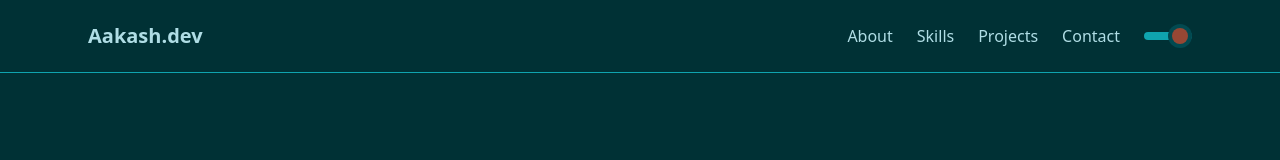
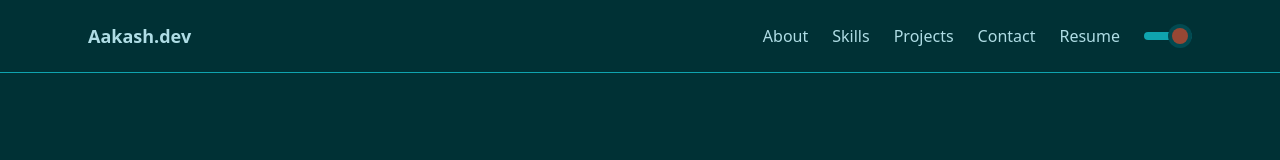
Before and after one commit to Aakash22010/myPortfolio, a React (Vite) app: page / in a window 1280 px wide. Shown: the top 160 px of the page. Built offline with nearby package versions, Linux system fonts and the light colour scheme.

Commit message:
first commit

```diff
--- a/src/components/Contact.jsx
+++ b/src/components/Contact.jsx
@@ -15,7 +15,7 @@ export default function Contact() {
          Open to internships, collaborations, and opportunities.
       </p>
       <a
-        href="mailto:your-email@gmail.com"
+        href="mailto:aakashdahiya167@gmail.com"
         className="px-6 py-3 bg-[var(--accent)] text-white rounded"
       >
         Email Me
--- a/src/components/Navbar.jsx
+++ b/src/components/Navbar.jsx
@@ -1,30 +1,19 @@
 import { motion, AnimatePresence, useScroll } from "framer-motion";
 import { useEffect, useState } from "react";
-import useTheme from "../hooks/useTheme";
 import ThemeToggle from "./ThemeToggle";
 
-
 export default function Navbar() {
-  const { theme, toggleTheme } = useTheme();
   const { scrollY } = useScroll();
-
   const [scrolled, setScrolled] = useState(false);
-  const [menuOpen, setMenuOpen] = useState(false);
+  const [open, setOpen] = useState(false);
 
   useEffect(() => {
-    return scrollY.on("change", (latest) => {
-      setScrolled(latest > 40);
-    });
+    return scrollY.on("change", (v) => setScrolled(v > 40));
   }, [scrollY]);
 
   return (
-    <motion.nav
-      initial={{ y: -80 }}
-      animate={{ y: 0 }}
-      transition={{ duration: 0.6, ease: "easeOut" }}
-      className="fixed top-0 w-full z-50"
-    >
-      {/* NAVBAR BAR */}
+    <nav className="fixed top-0 w-full z-50 pointer-events-auto">
+      {/* NAV BAR */}
       <motion.div
         animate={{
           paddingTop: scrolled ? "0.75rem" : "1.25rem",
@@ -34,66 +23,79 @@ export default function Navbar() {
             ? "0 10px 30px rgba(0,0,0,0.15)"
             : "none",
         }}
-        transition={{ duration: 0.3, ease: "easeOut" }}
+        transition={{ duration: 0.3 }}
         className="border-b border-[var(--border)]"
       >
         <div className="max-w-6xl mx-auto px-6 flex justify-between items-center">
           {/* LOGO */}
-          <span className="text-xl font-bold">Aakash.dev</span>
+          <span className="font-bold text-lg">Aakash.dev</span>
 
           {/* DESKTOP MENU */}
-          <div className="hidden md:flex items-center gap-6">
-            <NavLinks />
+          <div className="hidden md:flex gap-6 items-center">
+            <Links />
             <ThemeToggle />
           </div>
 
           {/* MOBILE BUTTON */}
           <button
-            onClick={() => setMenuOpen((prev) => !prev)}
-            className="md:hidden text-2xl"
+            type="button"
             aria-label="Toggle menu"
+            onClick={() => setOpen((v) => !v)}
+            className="md:hidden text-2xl z-50 pointer-events-auto touch-manipulation"
           >
-            {menuOpen ? "✕" : "☰"}
+            {open ? "✕" : "☰"}
           </button>
         </div>
       </motion.div>
 
       {/* MOBILE MENU */}
       <AnimatePresence>
-        {menuOpen && (
+        {open && (
           <motion.div
-            initial={{ height: 0, opacity: 0 }}
-            animate={{ height: "auto", opacity: 1 }}
-            exit={{ height: 0, opacity: 0 }}
-            transition={{ duration: 0.35, ease: "easeOut" }}
-            className="md:hidden overflow-hidden border-b border-[var(--border)] bg-[var(--card)]"
+            key="mobile-menu"
+            initial={{ opacity: 0, y: -10 }}
+            animate={{ opacity: 1, y: 0 }}
+            exit={{ opacity: 0, y: -10 }}
+            transition={{ duration: 0.25 }}
+            className="md:hidden bg-[var(--card)] border-b border-[var(--border)]"
           >
             <div className="flex flex-col px-6 py-6 gap-5">
-              <NavLinks onClick={() => setMenuOpen(false)} />
-              <ThemeToggle />
+              <Links onClick={() => setOpen(false)} />
+
+              <div className="flex items-center justify-between">
+                <span className="text-sm opacity-70">Theme</span>
+                <ThemeToggle />
+              </div>
             </div>
           </motion.div>
         )}
       </AnimatePresence>
-    </motion.nav>
+    </nav>
   );
 }
 
-/* 🔹 NAV LINKS */
-function NavLinks({ onClick }) {
+/* NAV LINKS */
+function Links({ onClick }) {
   return (
     <>
-      <a href="#about" onClick={onClick} className="hover:opacity-80">
-        About
-      </a>
-      <a href="#skills" onClick={onClick} className="hover:opacity-80">
-        Skills
-      </a>
-      <a href="#projects" onClick={onClick} className="hover:opacity-80">
-        Projects
-      </a>
-      <a href="#contact" onClick={onClick} className="hover:opacity-80">
-        Contact
+      {["about", "skills", "projects", "contact"].map((id) => (
+        <a
+          key={id}
+          href={`#${id}`}
+          onClick={onClick}
+          className="capitalize text-base hover:opacity-80 touch-manipulation"
+        >
+          {id}
+        </a>
+      ))}
+
+      <a
+        href="/Aakash_Dahiya_Resume.pdf"
+        download
+        onClick={onClick}
+        className="text-base hover:opacity-80 touch-manipulation"
+      >
+        Resume
       </a>
     </>
   );
```
